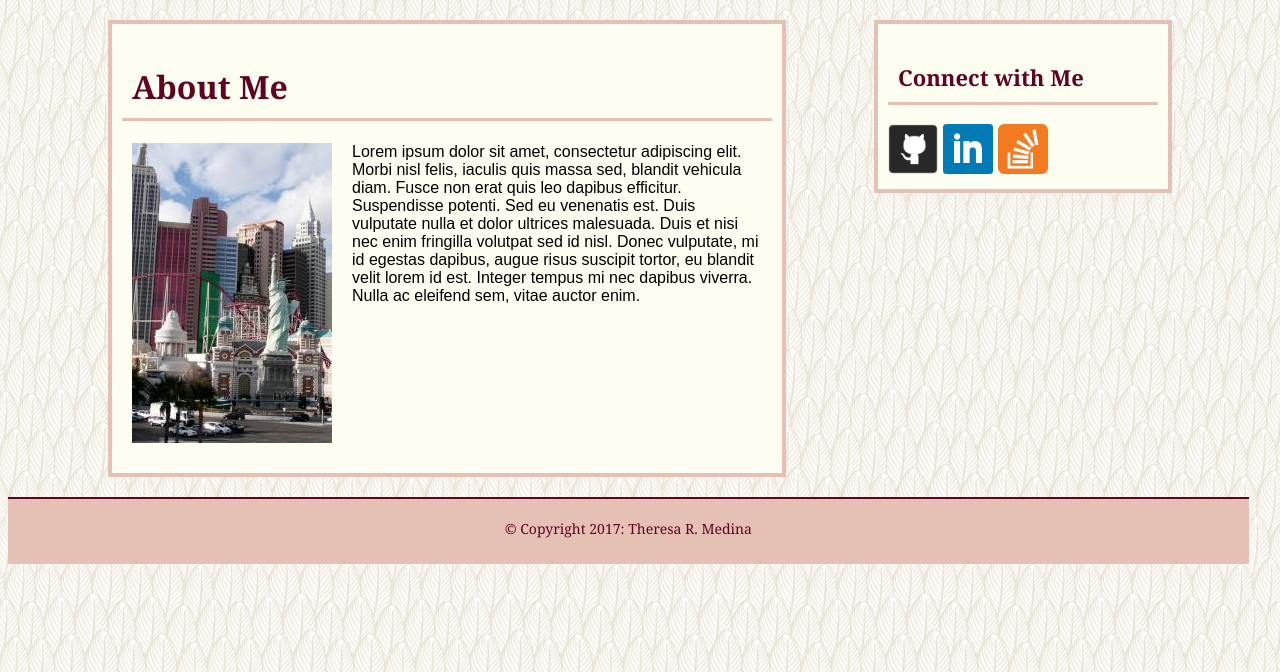
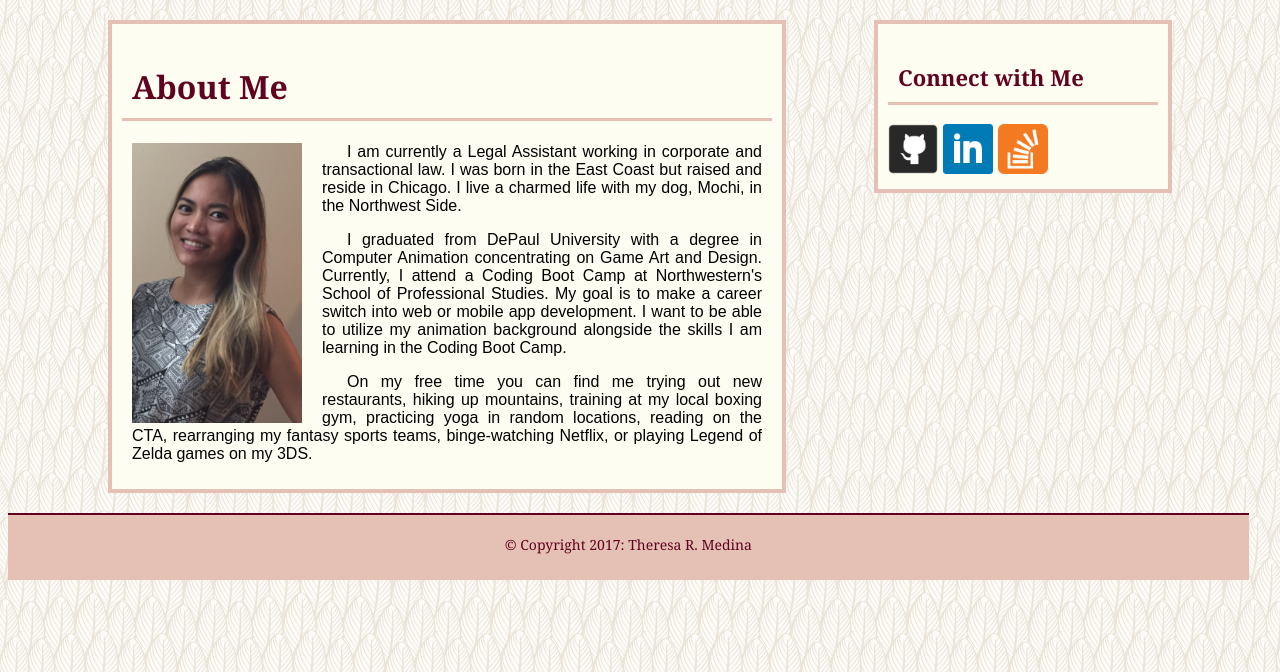
Before and after one commit to trgmedina/Basic-Portfolio, a PHP site: page / in a window 1280 px wide. Shown: the part 128-800 px from the top of the page. Run offline with PHP 8.4, Linux system fonts and the light colour scheme.

Commit message:
added profile pic and bio

```diff
--- a/assets/css/style.css
+++ b/assets/css/style.css
@@ -31,6 +31,8 @@ p {
 	font-family: "Arial";
 	padding-left: 10px;
 	padding-right: 10px;
+	text-align: justify;
+	text-indent: 25px;
 }
 
 a {
@@ -77,7 +79,8 @@ a.default_links {
 	float: left;
 	padding-left: 10px;
 	padding-right: 20px;
-	padding-bottom: 20px;
+	height: 280px;
+	width: 170px;
 }
 
 .social_media {
--- a/index.html
+++ b/index.html
@@ -25,7 +25,11 @@
 
 		<img id="profile_pic" src="assets/images/profilepic.jpg" alt="Profile Picture">
 
-		<p>Lorem ipsum dolor sit amet, consectetur adipiscing elit. Morbi nisl felis, iaculis quis massa sed, blandit vehicula diam. Fusce non erat quis leo dapibus efficitur. Suspendisse potenti. Sed eu venenatis est. Duis vulputate nulla et dolor ultrices malesuada. Duis et nisi nec enim fringilla volutpat sed id nisl. Donec vulputate, mi id egestas dapibus, augue risus suscipit tortor, eu blandit velit lorem id est. Integer tempus mi nec dapibus viverra. Nulla ac eleifend sem, vitae auctor enim.</p>
+		<p>I am currently a Legal Assistant working in corporate and transactional law. I was born in the East Coast but raised and reside in Chicago. I live a charmed life with my dog, Mochi, in the Northwest Side.</p>
+
+		<p>I graduated from DePaul University with a degree in Computer Animation concentrating on Game Art and Design. Currently, I attend a Coding Boot Camp at Northwestern's School of Professional Studies. My goal is to make a career switch into web or mobile app development. I want to be able to utilize my animation background alongside the skills I am learning in the Coding Boot Camp.</p>
+
+		<p>On my free time you can find me trying out new restaurants, hiking up mountains, training at my local boxing gym, practicing yoga in random locations, reading on the CTA, rearranging my fantasy sports teams, binge-watching Netflix, or playing Legend of Zelda games on my 3DS.</p>
 	</div>
 
 	<aside class="social_media">
```
Also changed, not shown: assets/images/profilepic.jpg.
